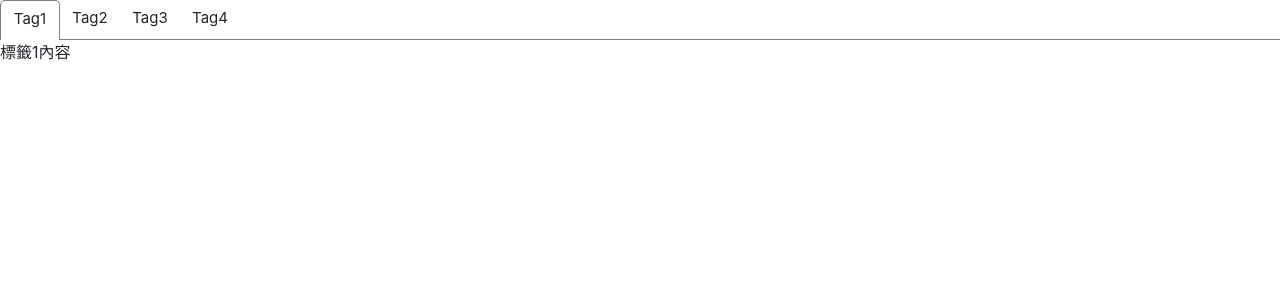
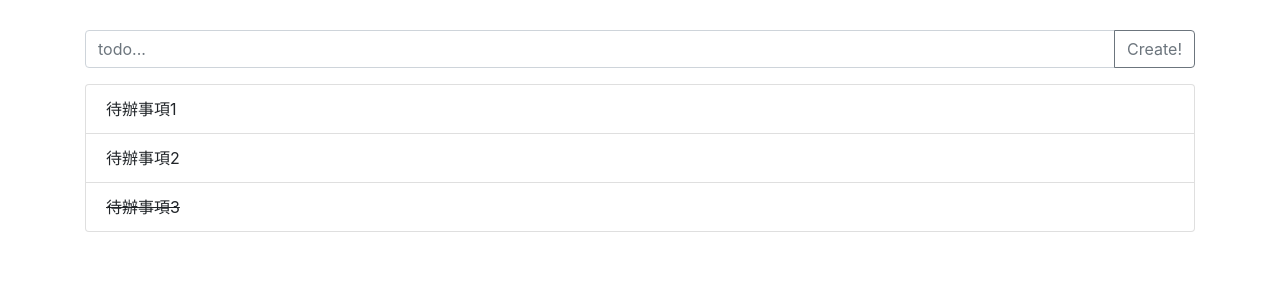
Before and after one commit to shihyuchou621/reactHW, a React (Create React App) app: page / in a window 1280 px wide. Shown: the top 300 px of the page. Built offline with nearby package versions, Linux system fonts and the light colour scheme.

Commit message:
HW13 done

```diff
--- /dev/null
+++ b/src/HW13/index.js
@@ -0,0 +1,82 @@
+import React, { Component } from 'react';
+
+import './style.css';
+
+export default class index extends Component {
+  constructor() {
+    super();
+    this.state = {
+      inputValue: "",
+      toDoList: [
+        { id: Math.random(), content: '待辦事項1', done: false },
+        { id: Math.random(), content: '待辦事項2', done: false },
+        { id: Math.random(), content: '待辦事項3', done: true },
+      ],
+    };
+  }
+
+  handleEnter = (e) => {
+    e.preventDefault();
+
+    const toDoList = Array.from(this.state.toDoList);
+    toDoList.unshift({id: Math.random(), content: this.state.inputValue, done: false });
+
+    this.setState({
+      toDoList: toDoList,
+      inputValue: "",
+    });
+  }
+
+  handleChange = ({ target }) => {
+    this.setState({
+      [target.name]: target.value
+    });
+  }
+
+  handleClick = (index) => {
+    const { toDoList } = this.state;
+    toDoList[index].done = !toDoList[index].done;
+
+    this.setState({ toDoList })
+  }
+
+  render() {
+    const {
+      handleClick,
+      handleEnter,
+      handleChange,
+      state: {inputValue, toDoList}
+    } = this;
+
+    return (
+      <div className="container HW13">
+
+        <form className="input-group mb-3" onSubmit={handleEnter}>
+          <input
+            className="form-control"
+            name="inputValue"
+            value={inputValue}
+            placeholder="todo..."
+            onChange={handleChange}
+          />
+          <div class="input-group-append">
+            <button className="btn btn-outline-secondary" onClick={handleEnter}>Create!</button>
+          </div>
+        </form>
+
+        <div className="list-group">
+          {toDoList.map((item, index) =>
+            <div
+              className={
+                "list-group-item "
+                + (item.done ? "done" : "undone")}
+              key={index}
+              onClick={handleClick.bind(this, index)}
+            >
+              {item.content}
+            </div> )}
+        </div>
+      </div>
+    )
+  }
+}
--- /dev/null
+++ b/src/HW13/style.css
@@ -0,0 +1,17 @@
+.HW13 {
+  padding-top: 30px;
+}
+
+.done {
+  cursor: pointer;
+  text-decoration: line-through;
+}
+
+.undone {
+  cursor: pointer;
+  text-decoration: none;
+}
+
+.inputRange {
+  display: inline-block;
+}
--- a/src/index.js
+++ b/src/index.js
@@ -1,7 +1,7 @@
 import React from 'react';
 import ReactDOM from 'react-dom';
 import './index.css';
-import HW from './HW12/index';
+import HW from './HW13/index';
 import * as serviceWorker from './serviceWorker';
 
 ReactDOM.render(
```
